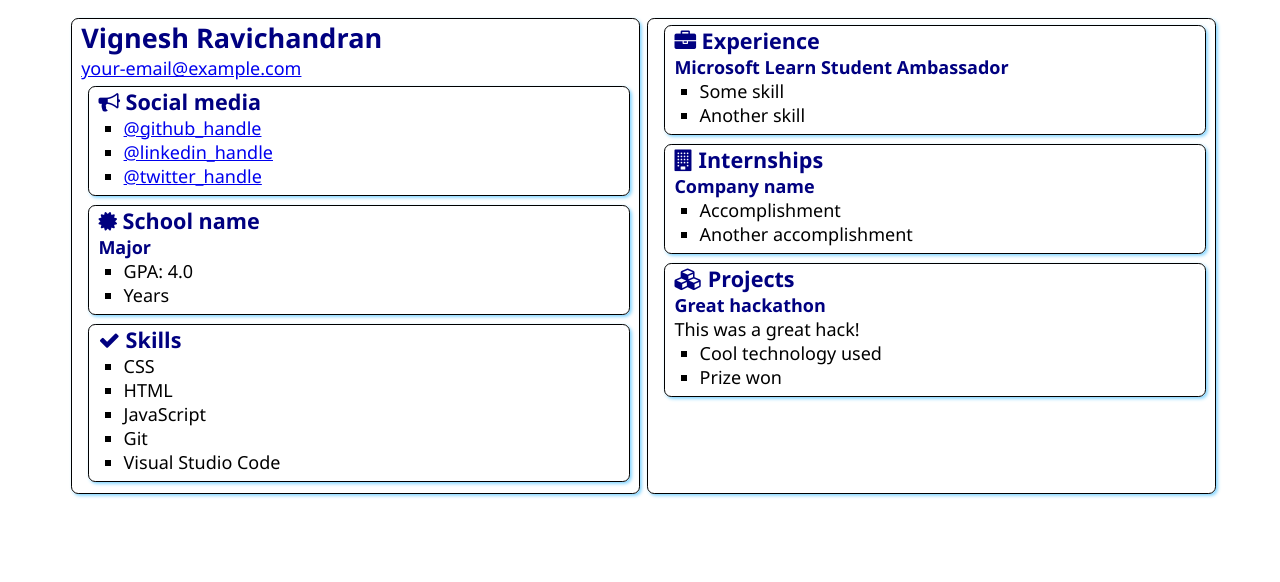
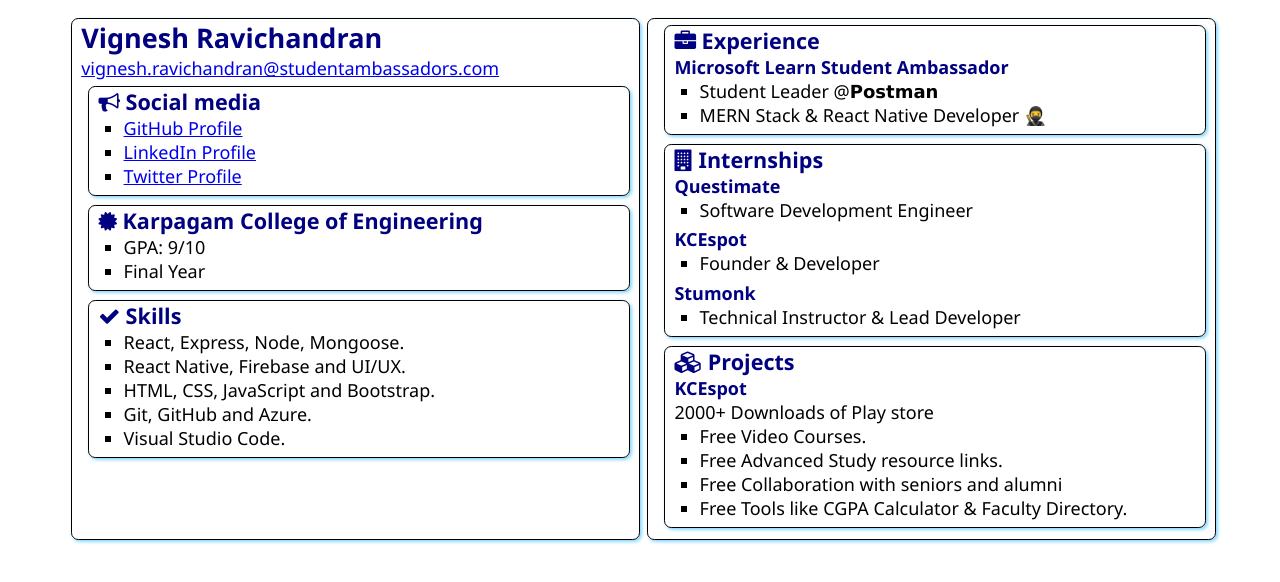
Before and after one commit to vigneshrml/SATechnicalOnboarding, a plain HTML site: page src/index.html in a window 1280 px wide. Drawn offline with Linux system fonts and the light colour scheme.

Commit message:
Update index.html
All Details changes

```diff
--- a/src/index.html
+++ b/src/index.html
@@ -4,7 +4,7 @@
     <meta charset="UTF-8">
     <meta http-equiv="X-UA-Compatible" content="IE=edge">
     <meta name="viewport" content="width=device-width, initial-scale=1.0">
-    <title>Resume</title>
+    <title>Vignesh's Resume</title>
 
     <link rel="stylesheet" href="style.css">
     <link rel="stylesheet" href="https://cdnjs.cloudflare.com/ajax/libs/font-awesome/4.7.0/css/font-awesome.min.css">
@@ -13,7 +13,7 @@
     <main>
         <article class="box">
             <h1>Vignesh Ravichandran</h1>
-            <div><a href="mailto:your.email@example.com">your-email@example.com</a></div>
+            <div><a href="mailto:vignesh.ravichandran@studentambassadors.com">vignesh.ravichandran@studentambassadors.com</a></div>
 
             <section class="box">
                 <h2>
@@ -21,9 +21,9 @@
                     Social media
                 </h2>
                 <ul>
-                    <li><a href="https://github.com/<handle>">@github_handle</a></li>
-                    <li><a href="https://linkedin.com/in/<handle>">@linkedin_handle</a></li>
-                    <li><a href="https://twitter.com/<handle>">@twitter_handle</a></li>
+                    <li><a href="https://github.com/vigneshrml">GitHub Profile</a></li>
+                    <li><a href="https://linkedin.com/in/vigneshceo">LinkedIn Profile</a></li>
+                    <li><a href="https://twitter.com/vigneshrml">Twitter Profile</a></li>
                 </ul>
             </section>
 
@@ -31,12 +31,12 @@
                 <div class="education">
                     <h2>
                         <i class="fa fa-certificate" aria-hidden="true"></i>
-                        School name
+                        Karpagam College of Engineering
                     </h2>
-                    <h3>Major</h3>
+                    <h3></h3>
                     <ul>
-                        <li>GPA: 4.0</li>
-                        <li>Years</li>
+                        <li>GPA: 9/10</li>
+                        <li>Final Year</li>
                     </ul>
                 </div>
             </section>
@@ -47,11 +47,11 @@
                     Skills
                 </h2>
                 <ul>
-                    <li>CSS</li>
-                    <li>HTML</li>
-                    <li>JavaScript</li>
-                    <li>Git</li>
-                    <li>Visual Studio Code</li>
+                    <li>React, Express, Node, Mongoose.</li>
+                    <li>React Native, Firebase and UI/UX.</li>
+                    <li>HTML, CSS, JavaScript and Bootstrap.</li>
+                    <li>Git, GitHub and Azure.</li>
+                    <li>Visual Studio Code.</li>
                 </ul>
             </section>
         </article>
@@ -63,8 +63,8 @@
                 </h2>
                 <h3>Microsoft Learn Student Ambassador</h3>
                 <ul>
-                    <li>Some skill</li>
-                    <li>Another skill</li>
+                    <li>Student Leader @𝗣𝗼𝘀𝘁𝗺𝗮𝗻</li>
+                    <li>MERN Stack & React Native Developer 🥷</li>
                 </ul>
             </section>
             <section class="box">
@@ -73,10 +73,17 @@
                     Internships
                 </h2>
 
-                <h3>Company name</h3>
+                <h3>Questimate</h3>
                 <ul>
-                    <li>Accomplishment</li>
-                    <li>Another accomplishment</li>
+                    <li>Software Development Engineer</li>
+                </ul>
+                <h3>KCEspot</h3>
+                <ul>
+                    <li>Founder & Developer</li>
+                </ul>
+                <h3>Stumonk</h3>
+                <ul>
+                    <li>Technical Instructor & Lead Developer</li>
                 </ul>
             </section>
             <section class="box">
@@ -85,11 +92,13 @@
                     Projects
                 </h2>
 
-                <h3>Great hackathon</h3>
-                <div>This was a great hack!</div>
+                <h3>KCEspot</h3>
+                <div>2000+ Downloads of Play store</div>
                 <ul>
-                    <li>Cool technology used</li>
-                    <li>Prize won</li>
+                     <li>Free Video Courses.</li>
+                    <li>Free Advanced Study resource links.</li>
+                    <li>Free Collaboration with seniors and alumni</li>
+                    <li>Free Tools like CGPA Calculator & Faculty Directory.</li>
                 </ul>
             </section>
         </article>
```
